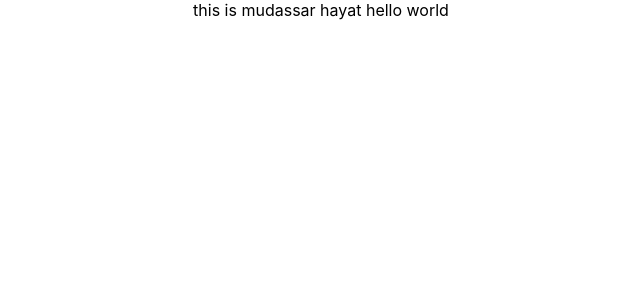
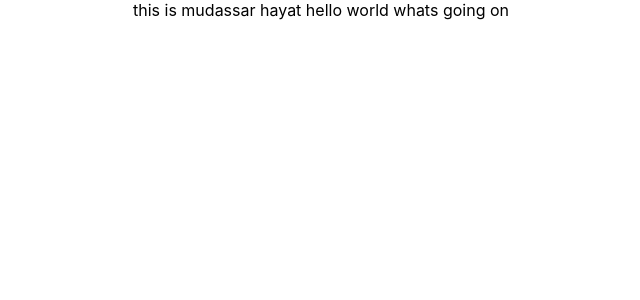
Before and after one commit to mudassirHayat/iterian, a React (Create React App) app: page / in a window 1280 px wide. Shown: the top 300 px of the page, without its empty margins (319-959 px from the left). Built offline with nearby package versions, Linux system fonts and the light colour scheme.

Commit message:
updated app.js

```diff
--- a/src/App.js
+++ b/src/App.js
@@ -7,6 +7,7 @@ function App() {
     <div className="App">
      this is mudassar hayat
      hello world
+     whats going on
     </div>
   );
 }
```
